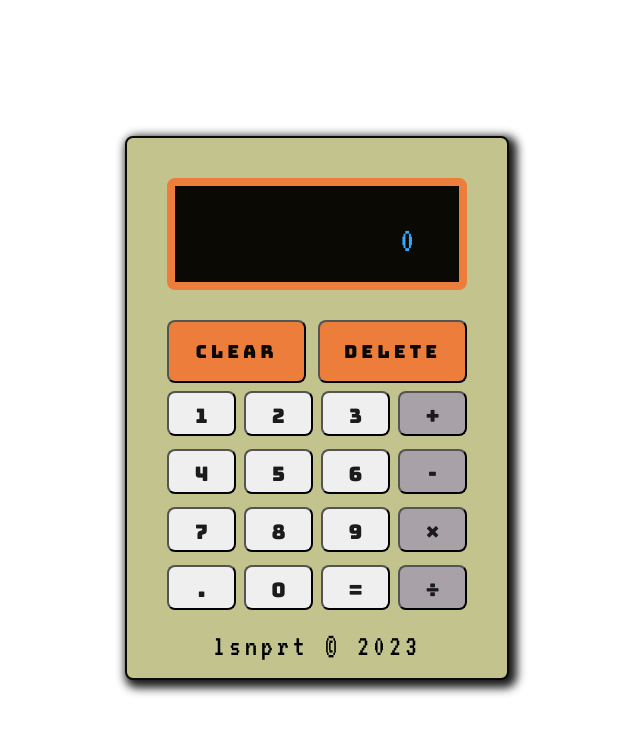
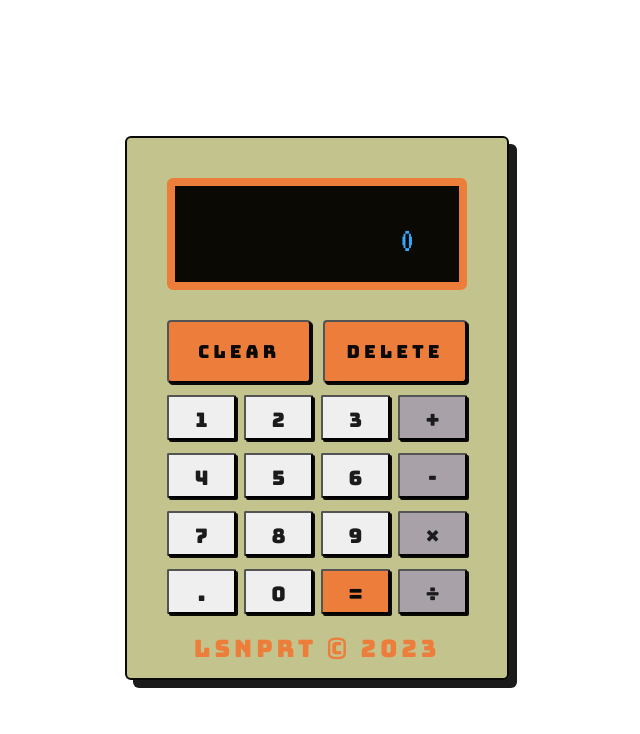
Before and after one commit to lsnprt/calculator, a plain HTML site: page index.html in a window 1280 px wide. Shown: the whole page, without its empty margins (323-963 px from the left). Drawn offline with Linux system fonts and the light colour scheme.

Commit message:
Add minor style fixes

```diff
--- a/script.js
+++ b/script.js
@@ -1,10 +1,13 @@
+//Screen elements
+
 const operatorDiv = document.querySelector(".operator");
+const mainPara = document.querySelector("#main");
+const previousPara = document.querySelector("#previous");
+
+//Button elements
 
 const operatorNodes = document.querySelectorAll(".operation");
 const operatorArray = Array.from(operatorNodes);
-
-const mainPara = document.querySelector("#main");
-const previousPara = document.querySelector("#previous");
 
 const digitNodes = document.querySelectorAll(".digit");
 const digitArray = Array.from(digitNodes);
@@ -14,6 +17,8 @@ const deleteBtn = document.querySelector("#delete");
 
 const equalBtn = document.querySelector("#equals");
 const dot = document.querySelector("#dot");
+
+//Button Logic
 
 operatorArray.map(button => {
     button.addEventListener("click", e => {
@@ -80,6 +85,7 @@ equalBtn.addEventListener("click", () => {
     operatorDiv.innerText = "";
 })
 
+//Calculator function
 
 function operate(a, b, operator){
     let result = 0;
--- a/style.css
+++ b/style.css
@@ -10,9 +10,9 @@ body{
 
 .calc-body{
     border: 2px solid #0A0903;
-    box-shadow: 4px 4px 10px 4px #1b1b1b;
+    box-shadow: 8px 8px 0px 0px #1b1b1b;
     background-color: #C3C48D;
-    border-radius: 8px;
+    border-radius: 6px;
     display: flex;
     flex-direction: column;
     justify-content: space-around;
@@ -27,7 +27,7 @@ body{
     min-height: 20%;
     border: 8px solid #ED7D3A;
     background-color: #0A0903;
-    border-radius: 8px;
+    border-radius: 6px;
     display: flex;
     gap: 12px;
     align-items: baseline;
@@ -72,18 +72,21 @@ body{
     width: 100%;
     justify-content: space-around;
     gap: 12px;
+    margin-bottom: 4px;
 }
 
 .clear-and-delete > button{
-    padding: 18px 24px;
+    padding: 18px 20px;
     flex-grow: 1;
     flex-basis: 0;
-    border-radius: 8px;
+    border-radius: 4px;
     background-color: #ED7D3A;
     color: #0A0903;
     font-size: 18px;
     font-family: 'Bungee', cursive;
     letter-spacing: 4px;
+    box-shadow: 2px 2px 0px 0px #0A0903;
+
 }
 
 .numbers-and-operands{
@@ -99,24 +102,34 @@ body{
     padding-top: 10px;
     width: 20%;
     height: 20%;
-    border-radius: 8px;
+    border-radius: 2px;
     font-size: 20px;
     font-family: 'Bungee', cursive;
+    box-shadow: 2px 2px 0px 0px #0A0903;
     color:#1b1b1b;
 }
 
+.numbers-and-operands > #equals{
+    background-color: #ED7D3A;
+    color: #0A0903;
+}
+
 .made-by{
-    align-self: center;
     display: flex;
     align-items: center;
+    text-align: center;
 }
 
 .made-by > p{
-    margin-top: 4px;
+    margin-top: 2px;
     margin-bottom: 0;
-    font-family: "VT323", monospace;
-    font-size: 30px;
+    font-family: "Bungee", monospace;
+    font-size: 24px;
+    color: #ED7D3A;
+    font-weight: 400;
     letter-spacing: 4px;
+    text-align: center;
+    flex: 1;
 }
 
 .operation{
```
